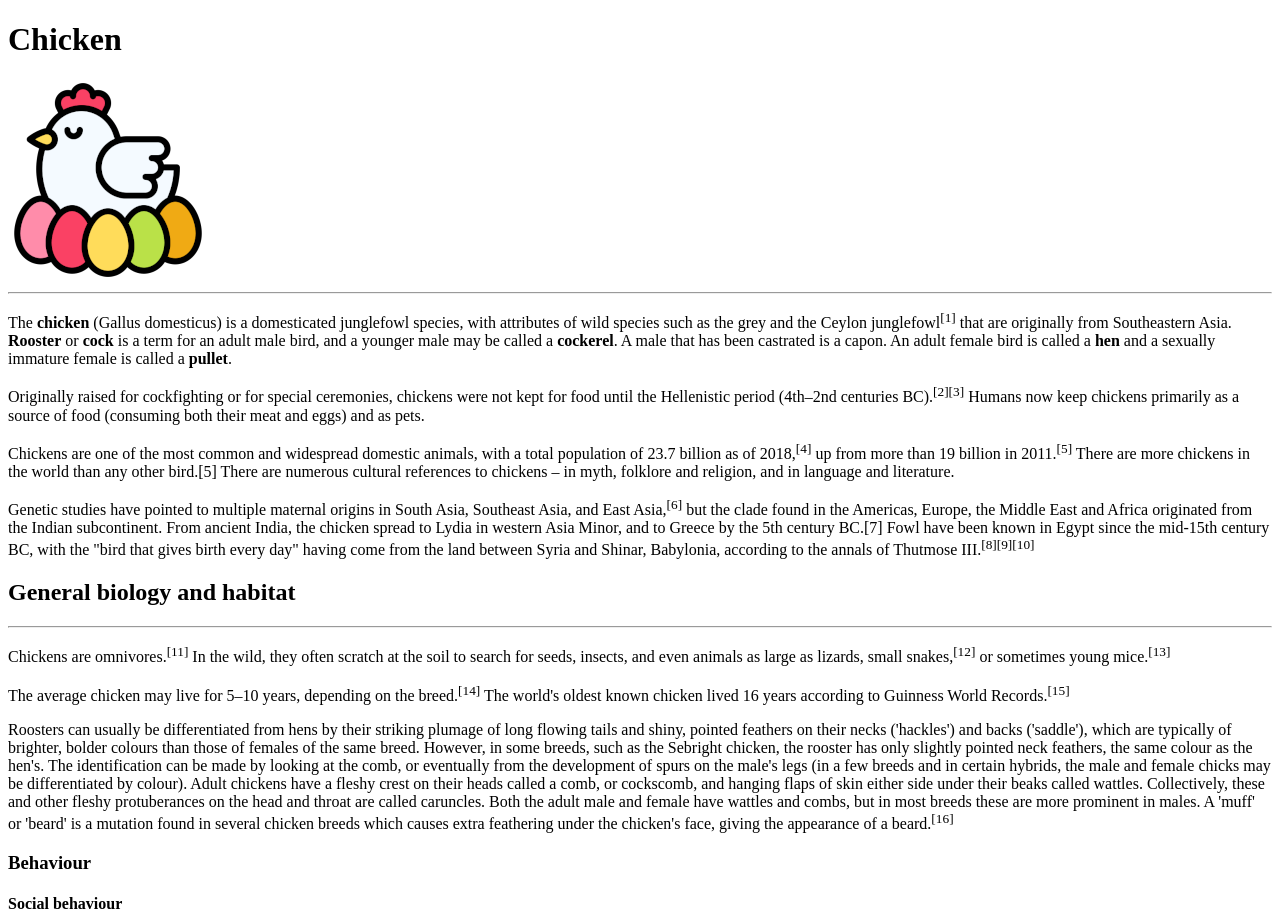
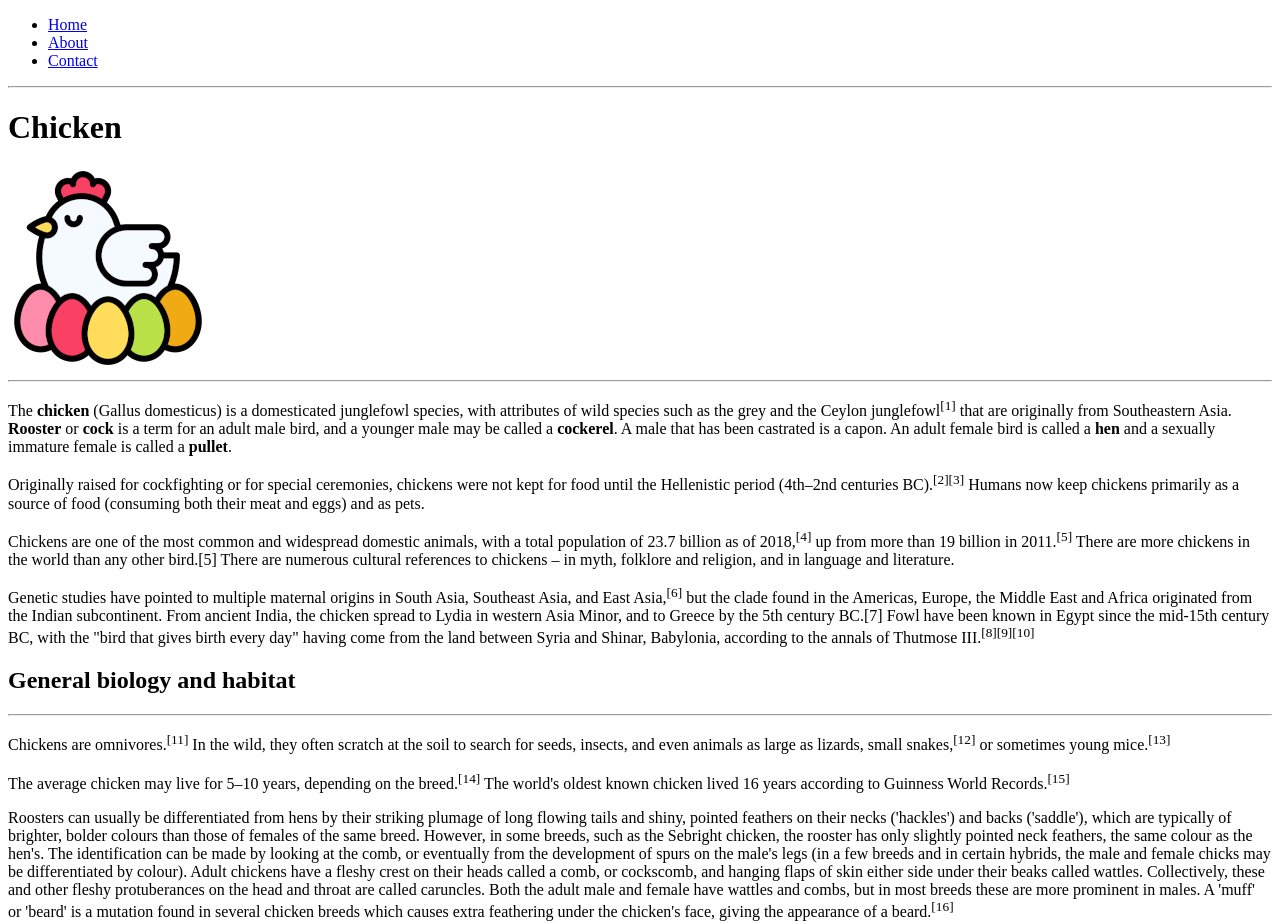
Before and after one commit to mariacarolinaboabaid/web-developer-bootcamp, a plain HTML site: page Section03/ex001.html in a window 1280 px wide. Shown: the top 924 px of the page. Drawn offline with Linux system fonts and the light colour scheme.

Commit message:
Update ex001.html

```diff
--- a/Section03/ex001.html
+++ b/Section03/ex001.html
@@ -9,43 +9,51 @@
 </head>
 
 <body>
+    <header>
+        <nav>
+            <ul>
+                <li><a href="#">Home</a></li>
+                <li><a href="#">About</a></li>
+                <li><a href="#">Contact</a></li>
+            </ul>
+        </nav>
+    </header>
+    <hr>
+    <main>
         <!--HEAD TITLE-->
         <h1>Chicken</h1>
         <img src="img.chicken.png" alt="Draw of a Chicken">
         <hr>
         <!--TEXT-->
+        <section>
             <p>The <b>chicken</b> (Gallus domesticus) is a domesticated junglefowl species, with attributes of wild species such
                 as the grey and the Ceylon junglefowl<sup>[1]</sup> that are originally from Southeastern Asia. <b>Rooster</b>
                 or <b>cock</b> is a term for an adult male bird, and a younger male may be called a <b>cockerel</b>. A male that
                 has been castrated is a capon. An adult female bird is called a <b>hen</b> and a sexually immature female is
                 called a <b>pullet</b>.</p>
-
             <p>Originally raised for cockfighting or for special ceremonies, chickens were not kept for food until the
                 Hellenistic period (4th–2nd centuries BC).<sup>[2][3]</sup> Humans now keep chickens primarily as a source of
                 food (consuming both their meat and eggs) and as pets.</p>
-
             <p>Chickens are one of the most common and widespread domestic animals, with a total population of 23.7 billion as
                 of 2018,<sup>[4]</sup> up from more than 19 billion in 2011.<sup>[5]</sup> There are more chickens in the world
                 than any other bird.[5] There are numerous cultural references to chickens – in myth, folklore and religion, and
                 in language and literature.</p>
-
             <p>Genetic studies have pointed to multiple maternal origins in South Asia, Southeast Asia, and East
                 Asia,<sup>[6]</sup> but the clade found in the Americas, Europe, the Middle East and Africa originated from the
                 Indian subcontinent. From ancient India, the chicken spread to Lydia in western Asia Minor, and to Greece by the
                 5th century BC.[7] Fowl have been known in Egypt since the mid-15th century BC, with the "bird that gives birth
                 every day" having come from the land between Syria and Shinar, Babylonia, according to the annals of Thutmose
                 III.<sup>[8][9][10]</sup></p>
-
+        </section>
+        <section>
             <!--SECOND TITLE-->
             <h2>General biology and habitat</h2>
             <hr>
             <!--MORE TEXT-->
             <p>Chickens are omnivores.<sup>[11]</sup> In the wild, they often scratch at the soil to search for seeds, insects,
                 and even animals as large as lizards, small snakes,<sup>[12]</sup> or sometimes young mice.<sup>[13]</sup></p>
-
             <p>The average chicken may live for 5–10 years, depending on the breed.<sup>[14]</sup> The world's oldest known
                 chicken lived 16 years according to Guinness World Records.<sup>[15]</sup></p>
-
             <p>Roosters can usually be differentiated from hens by their striking plumage of long flowing tails and shiny,
                 pointed feathers on their necks ('hackles') and backs ('saddle'), which are typically of brighter, bolder
                 colours than those of females of the same breed. However, in some breeds, such as the Sebright chicken, the
@@ -57,7 +65,6 @@
                 the adult male and female have wattles and combs, but in most breeds these are more prominent in males. A 'muff'
                 or 'beard' is a mutation found in several chicken breeds which causes extra feathering under the chicken's face,
                 giving the appearance of a beard.<sup>[16]</sup></p>
-
             <!--THIRD TITLE-->
             <h3>Behaviour</h3>
             <!-- 1º FOURTH TITLE-->
@@ -74,14 +81,13 @@
             <p>When a rooster finds food, he may call other chickens to eat first. He does this by clucking in a high pitch
                 as well as picking up and dropping the food. This behaviour may also be observed in mother hens to call
                 their chicks and encourage them to eat.</p>
-
             <p>A rooster's crowing is a loud and sometimes shrill call and sends a territorial signal to other
                 roosters.<sup>[18] </sup>However, roosters may also crow in response to sudden disturbances within their
                 surroundings.</p>
-
             <p>Hens cluck loudly after laying an egg, and also to call their chicks. Chickens also give different warning
                 calls when they sense a predator approaching from the air or on the ground.<sup>[19]</sup></p>
-
+        </section>
+        <section>
             <!--SECOND TITLE-->
             <h2>Breeds Of Chickens</h2>
             <hr>
@@ -100,7 +106,8 @@
                         </ul>
                     </li>
                 </ul>
-
+        </section>
+        <section>
             <!--SECOND TITLE-->
             <h2>See Also</h2>
             <hr>
@@ -130,7 +137,8 @@
                     <li>Urban chicken keeping</li>
                     <li>"Why did the chicken cross the road?"</li>
                 </ul>
-
+        </section>
+        <section>
             <!--SECOND TITLE-->
             <h2>References</h2>
             <hr>
@@ -207,9 +215,12 @@
                         functional reference in an avian vocal system". Animal Behaviour. 46 (1): 23–38.
                         doi:10.1006/anbe.1993.1158. S2CID 53165305.</li>
                 </ol>
+        </section>
+        <img src="https://upload.wikimedia.org/wikipedia/commons/thumb/6/60/Rooster_portrait2.jpg/600px-Rooster_portrait2.jpg" alt="Photo of a Chicken - Part 02" width="200px">
+    </main>
+    <footer>
         <p>This is a training about the <strong>'ELEMENTS OF HTML'</strong> using for example <a target="_blank"
             href="https://en.wikipedia.org/wiki/Chicken">this page of Wikipedia</a>.</p>
-
-    <img src="https://upload.wikimedia.org/wikipedia/commons/thumb/6/60/Rooster_portrait2.jpg/600px-Rooster_portrait2.jpg" alt="Photo of a Chicken - Part 02" width="200px">
+    </footer>
 </body>
 </html>
```
Lines whose indentation alone changed are shown as unchanged.
